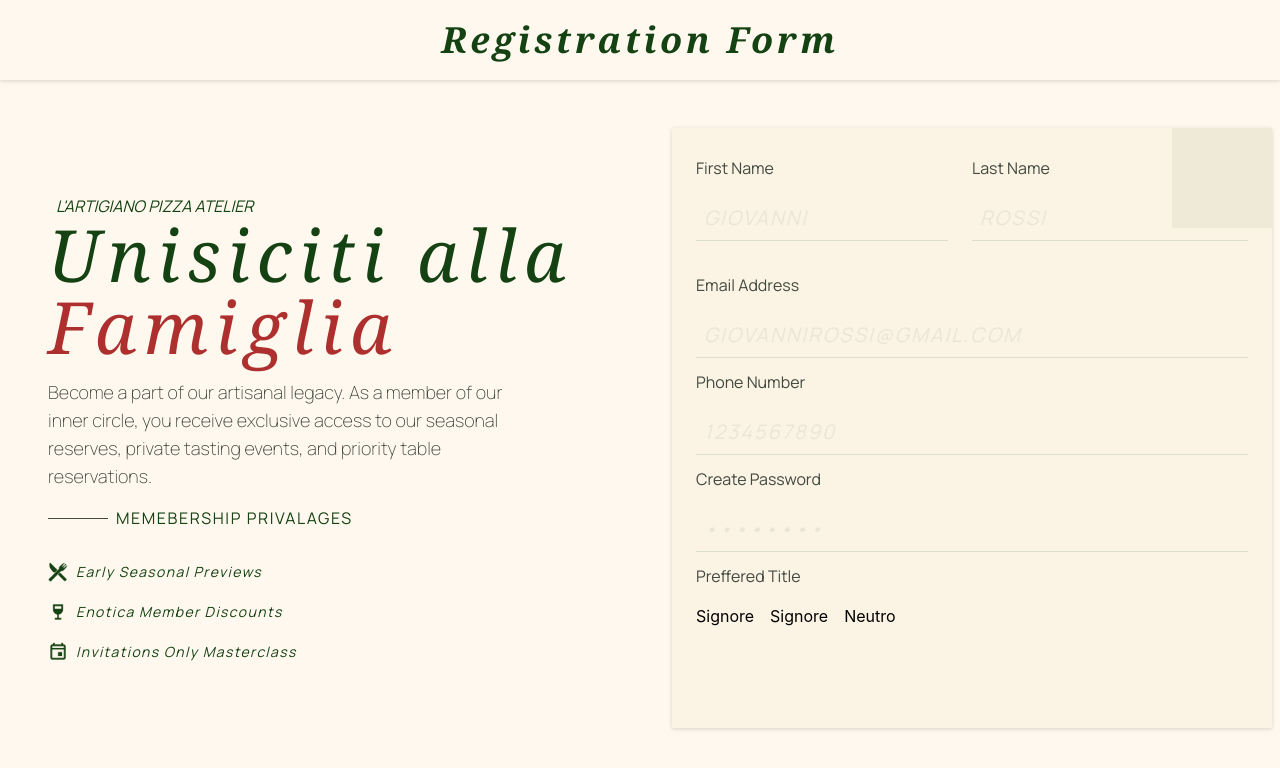
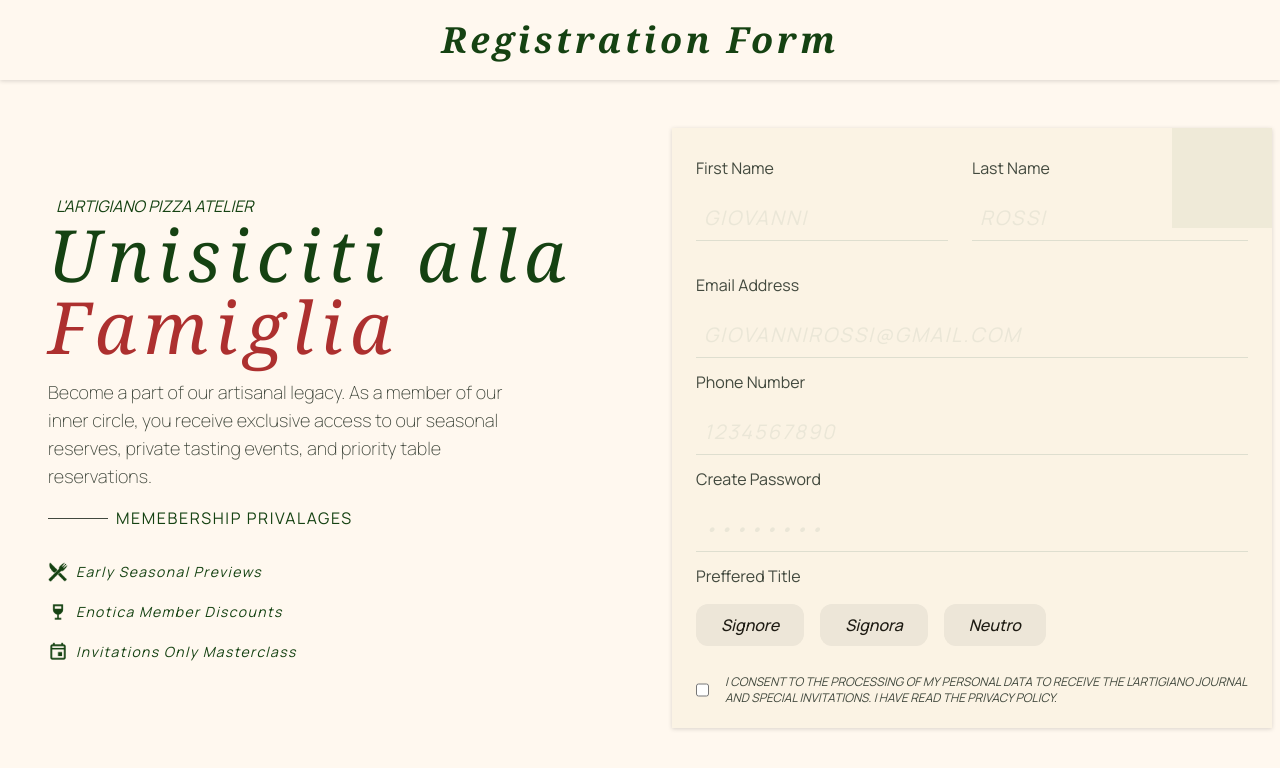
Before and after one commit to akshansh-kakkkar/Mario-s-Pizza-application, a React (Vite) app: page /registerform in a window 1280 px wide. Shown: the top 768 px of the page. Built offline with nearby package versions, Linux system fonts and the light colour scheme.

Commit message:
Registration page ready

```diff
--- a/src/components/RegistrationForm.jsx
+++ b/src/components/RegistrationForm.jsx
@@ -1,7 +1,7 @@
 import React, { useState } from "react";
 import "../index.css";
 const RegistrationForm = () => {
-  const [gender, setGender] = useState('')
+  const [gender, setGender] = useState("");
   return (
     <>
       <div className="text-[#154212] font-bold tracking-widest flex noto2-serif justify-center items-center p-5 text-4xl bg-[#FFF8EF]  backdrop-blur-2xl drop-shadow-sm">
@@ -53,7 +53,7 @@ const RegistrationForm = () => {
             </div>
           </div>
         </div>
-        <div className="col-span-1 bg-[#FBF3E4] w-[600px] h-[600px] relative backdrop-blur-2xl drop-shadow-sm">
+        <div className="col-span-1 bg-[#FBF3E4] overflow-y-scroll w-[600px] h-[600px] relative backdrop-blur-2xl drop-shadow-sm">
           <div className=" absolute top-0 right-0 bg-[#154212] opacity-5 w-[100px] h-[100px]"></div>
 
           <form action="">
@@ -89,7 +89,7 @@ const RegistrationForm = () => {
               <input
                 type="email"
                 placeholder="GIOVANNIROSSI@GMAIL.COM"
-                className="outline-none capitalize border-b border-[rgba(194,201,187,0.5)] text-[#1E1B13] placeholder:text-[rgba(194,201,187,0.3)] tracking-widest man-rope text-xl p-2"
+                className="outline-none  border-b border-[rgba(194,201,187,0.5)] text-[#1E1B13] placeholder:text-[rgba(194,201,187,0.3)] tracking-widest man-rope text-xl p-2"
               />
             </div>
             <div className="flex flex-col mx-6 gap-4">
@@ -126,9 +126,33 @@ const RegistrationForm = () => {
                 Preffered Title
               </label>
               <div className="flex gap-4">
-                {["Signore", "Signore", "Neutro"].map((item)=>(
-                  <button>{item}</button>
+                {["Signore", "Signora", "Neutro"].map((item) => (
+                  <button
+                    className={`px-6 py-2 rounded-xl border man-rope font-medium transition-all duration-200 ${
+                      gender === item
+                        ? "bg-[#154212] text-[#1E1B13] border-[#154212]"
+                        : "bg-[#EDE6D8] text-[#1E1B13] border-transparent"
+                    }`}
+                  >
+                    {item}
+                  </button>
                 ))}
+              </div>
+              <div className="flex gap-4 mt-3">
+                <input type="checkbox" />
+                <p className="man-rope text-[#42493E] text-xs ">
+                  I CONSENT TO THE PROCESSING OF MY PERSONAL DATA TO RECEIVE THE
+                  L'ARTIGIANO JOURNAL AND SPECIAL INVITATIONS. I HAVE READ THE
+                  PRIVACY POLICY.
+                </p>
+              </div>
+              <div className=" flex gap-4 mt-3 items-center mb-4 text-center">
+                <button className="man-rope py-3 px-6 flex justify-center font-medium bg-[#154212] rounded-md text-[#FFF8EF]">
+                  Complete My Invitation
+                </button>
+                <button className="man-rope py-3 px-6 flex justify-center underline-offset-6 decoration-[0.1px] font-thin text-[#154212] underline">
+                 Already a customer?
+                </button>
               </div>
             </div>
           </form>
--- a/src/index.css
+++ b/src/index.css
@@ -1,5 +1,32 @@
 @import "tailwindcss";
+input:-webkit-autofill,
+input:-webkit-autofill:hover,
+input:-webkit-autofill:focus,
+textarea:-webkit-autofill,
+select:-webkit-autofill {
+  -webkit-box-shadow: 0 0 0px 1000px #FBF3E4 inset !important;
+  -webkit-text-fill-color: #1E1B13 !important;
+  transition: background-color 5000s ease-in-out 0s;
+}
+::-webkit-scrollbar {
+  width: 2px;
+}
 
+::-webkit-scrollbar-track {
+  background: #FBF3E4;
+  width: 2px;
+
+}
+::-webkit-scrollbar-thumb {
+  background: rgba(21, 66, 18, 0.3);
+  border-radius: 10px;
+  transition: all 0.3s ease;
+  ;
+}
+::-webkit-scrollbar-thumb:hover {
+  background: rgba(21, 66, 18, 0.6);
+
+}
 .noto-serif{
     font-family: "Noto Serif", serif;
 }
```
